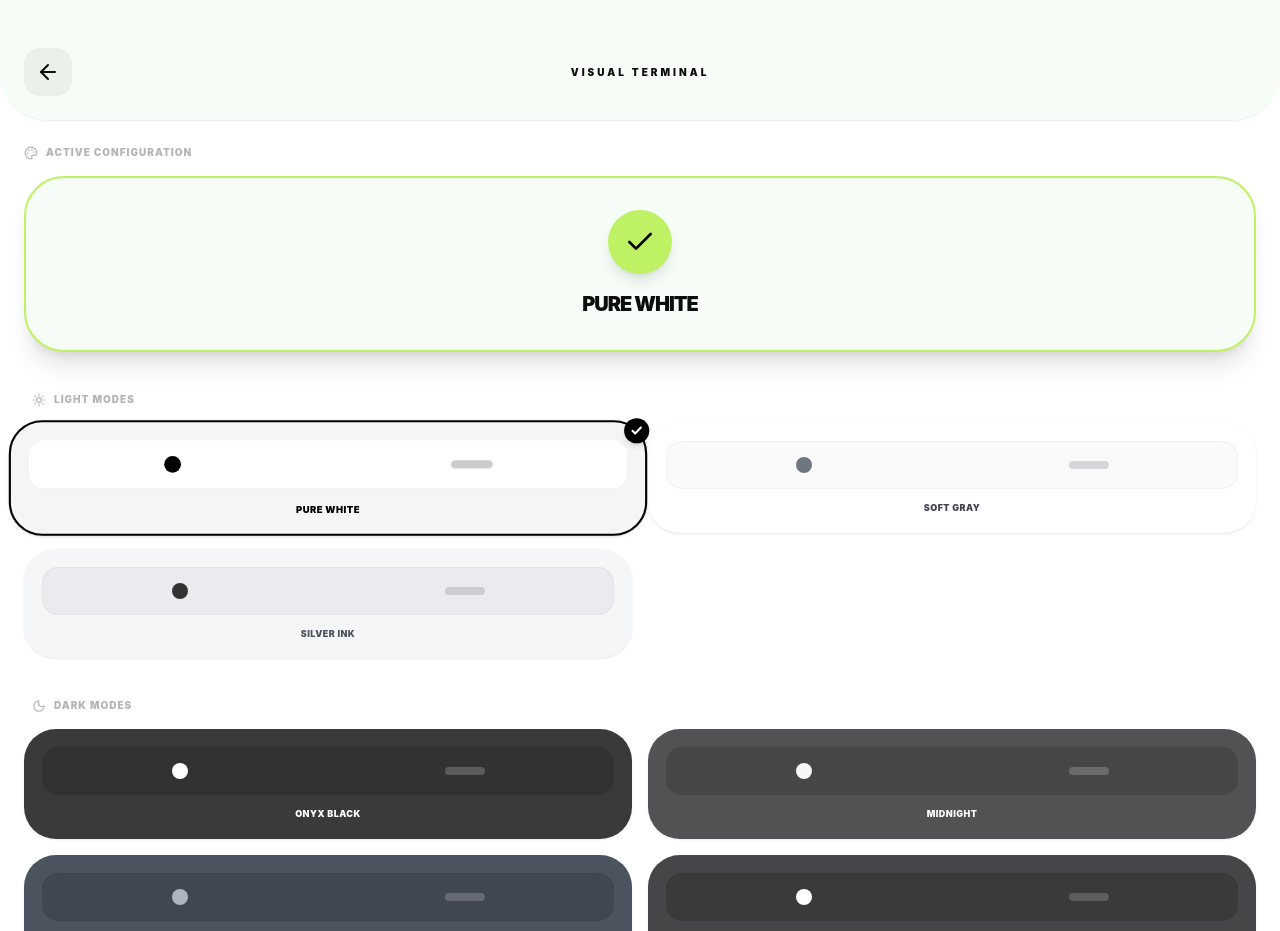
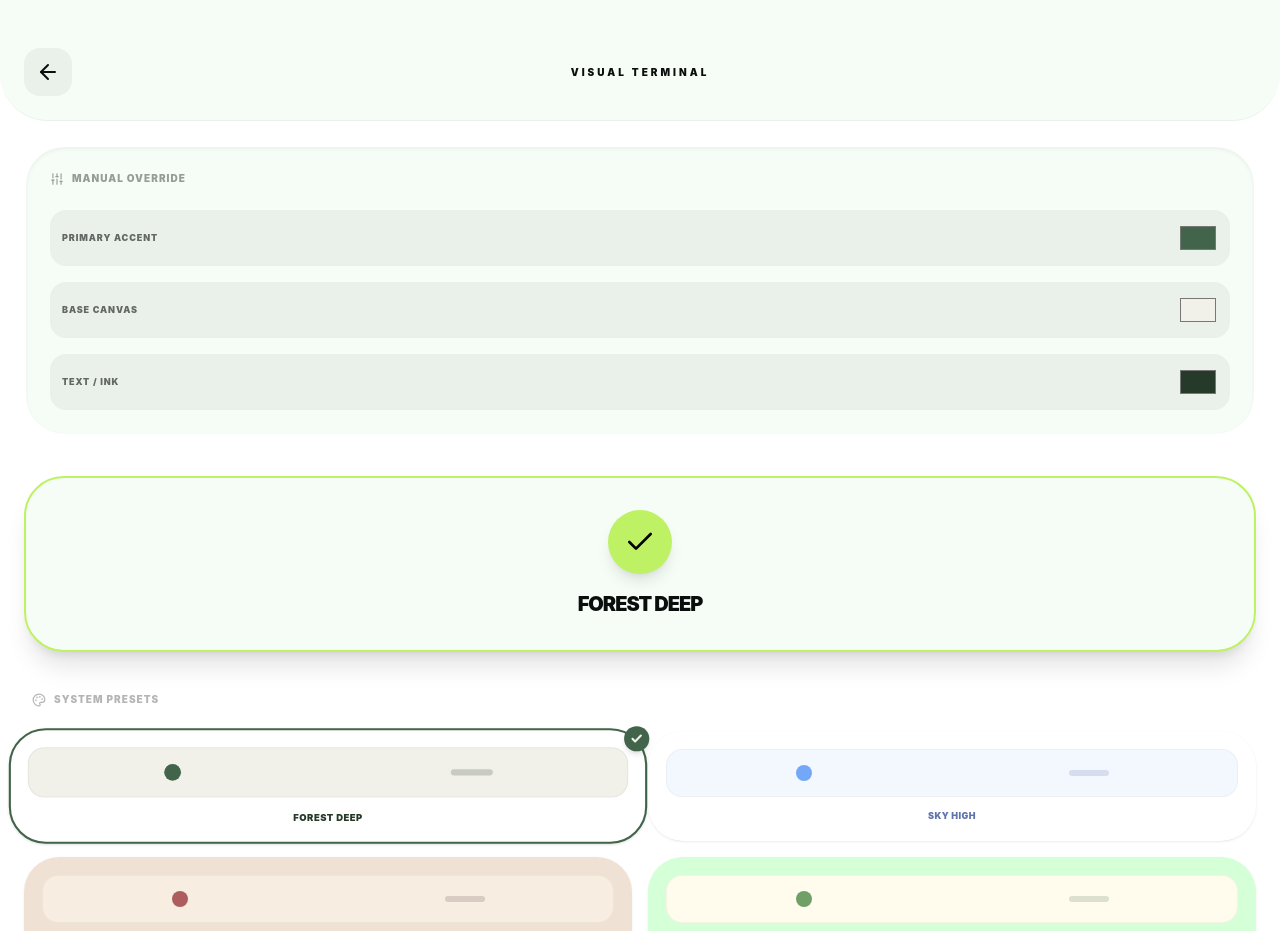
Before and after one commit to Rishi00009/money-app-fro, a React (Vite) app: page /settings in a window 1280 px wide. Shown: the top 931 px of the page. Built offline with nearby package versions, Linux system fonts and the light colour scheme.

Commit message:
add more theme

```diff
--- a/src/pages/Settings.jsx
+++ b/src/pages/Settings.jsx
@@ -1,30 +1,43 @@
 import React, { useState, useEffect } from 'react';
 import { useNavigate } from 'react-router-dom';
 import { motion, AnimatePresence } from 'framer-motion';
-import { ArrowLeft, Check, Sun, Moon, Palette } from 'lucide-react';
+import { ArrowLeft, Check, Sun, Moon, Palette, Sliders, Pipette } from 'lucide-react';
 import { haptic } from '../utils/haptics';
 
 const Settings = () => {
   const navigate = useNavigate();
 
-  // Monochrome Presets
-  const presets = {
-    light: [
+  const presets = [
+    // --- Originals ---
+    { name: 'Forest Deep', brand: '#41644A', bgPrimary: '#F1F0E9', bgSecondary: '#ffffff', textMain: '#263A29', brandText: '#F1F0E9' },
+    { name: 'Sky High', brand: '#3B82F6', bgPrimary: '#EFF6FF', bgSecondary: '#FFFFFF', textMain: '#1E3A8A' },
+
+    // --- New Palettes from Images (Nature & Earth) ---
+    { name: 'Crimson Earth', brand: '#8B1A1A', bgPrimary: '#F5E6D3', bgSecondary: '#E9D7C3', textMain: '#1A0505', brandText: '#FFFFFF' }, // Based on #8B1A1A
+    { name: 'Nature Bloom', brand: '#347928', bgPrimary: '#FFFBE6', bgSecondary: '#C2FFC7', textMain: '#1A3317', brandText: '#FFFFFF' }, // Based on #347928 & #C2FFC7
+    { name: 'Olive Grove', brand: '#708238', bgPrimary: '#F2F1E1', bgSecondary: '#FFFFFF', textMain: '#4B5320', brandText: '#FFFFFF' }, // Based on Olive Image
+    { name: 'Warm Desert', brand: '#E9A15A', bgPrimary: '#FFF0DC', bgSecondary: '#F5E6D3', textMain: '#3E2723', brandText: '#FFFFFF' }, // Based on #FFF0DC
+
+    // --- Monochrome & Monochrome Dark ---
     { name: 'Pure White', brand: '#000000', bgPrimary: '#FFFFFF', bgSecondary: '#F5F5F5', textMain: '#000000', brandText: '#FFFFFF' },
-      { name: 'Soft Gray', brand: '#4B5563', bgPrimary: '#F9FAFB', bgSecondary: '#FFFFFF', textMain: '#111827', brandText: '#FFFFFF' },
-      { name: 'Silver Ink', brand: '#000000', bgPrimary: '#E5E7EB', bgSecondary: '#F3F4F6', textMain: '#1F2937', brandText: '#FFFFFF' }
-    ],
-    dark: [
     { name: 'Onyx Black', brand: '#FFFFFF', bgPrimary: '#000000', bgSecondary: '#0A0A0A', textMain: '#FFFFFF', brandText: '#000000' },
-      { name: 'Midnight', brand: '#F3F4F6', bgPrimary: '#18181B', bgSecondary: '#27272A', textMain: '#FAFAFA', brandText: '#18181B' },
-      { name: 'Charcoal', brand: '#9CA3AF', bgPrimary: '#111827', bgSecondary: '#1F2937', textMain: '#F9FAFB', brandText: '#111827' },
-      { name: 'Obsidian', brand: '#FFFFFF', bgPrimary: '#09090B', bgSecondary: '#18181B', textMain: '#E4E4E7', brandText: '#09090B' }
-    ]
-  };
+    { name: 'Silver Ink', brand: '#000000', bgPrimary: '#E5E7EB', bgSecondary: '#F3F4F6', textMain: '#1F2937', brandText: '#FFFFFF' },
+
+    // --- Apt Dark Modes ---
+    { name: 'Cyber Dark', brand: '#bef264', bgPrimary: '#0F172A', bgSecondary: '#1E293B', textMain: '#F8FAF9' },
+    { name: 'Obsidian Gold', brand: '#FACC15', bgPrimary: '#09090B', bgSecondary: '#18181B', textMain: '#E4E4E7', brandText: '#000000' },
+    { name: 'Blood Moon', brand: '#FF4D4D', bgPrimary: '#000000', bgSecondary: '#0D0202', textMain: '#FFB3B3', brandText: '#000000' }
+  ];
 
   const [currentTheme, setCurrentTheme] = useState(() => {
     const saved = localStorage.getItem('app-theme');
-    return saved ? JSON.parse(saved) : presets.light[0];
+    return saved ? JSON.parse(saved) : presets[0];
+  });
+
+  const [manualColors, setManualColors] = useState({
+    brand: currentTheme.brand,
+    bgPrimary: currentTheme.bgPrimary,
+    textMain: currentTheme.textMain
   });
 
   const applyTheme = (theme) => {
@@ -35,15 +48,36 @@ const Settings = () => {
     const root = document.documentElement;
     root.style.setProperty('--brand-color', theme.brand);
     root.style.setProperty('--bg-primary', theme.bgPrimary);
-    root.style.setProperty('--bg-secondary', theme.bgSecondary);
+    root.style.setProperty('--bg-secondary', theme.bgSecondary || theme.bgPrimary);
     root.style.setProperty('--text-main', theme.textMain);
     root.style.setProperty('--brand-text', theme.brandText || '#FFFFFF');
+
+    setManualColors({
+      brand: theme.brand,
+      bgPrimary: theme.bgPrimary,
+      textMain: theme.textMain
+    });
+  };
+
+  const handleManualChange = (key, val) => {
+    const newColors = { ...manualColors, [key]: val };
+    setManualColors(newColors);
+
+    const customTheme = {
+      name: 'Custom Terminal',
+      brand: newColors.brand,
+      bgPrimary: newColors.bgPrimary,
+      bgSecondary: newColors.bgPrimary,
+      textMain: newColors.textMain,
+      brandText: '#FFFFFF'
+    };
+
+    applyTheme(customTheme);
   };
 
   return (
-    <div className="min-h-screen pb-20 transition-colors duration-500 select-none" style={{ backgroundColor: 'var(--bg-primary)' }}>
+    <div className="min-h-screen pb-32 transition-colors duration-500 select-none" style={{ backgroundColor: 'var(--bg-primary)' }}>
 
-      {/* HEADER */}
       <header className="p-6 pt-12 flex justify-between items-center border-b border-black/5" style={{ backgroundColor: 'var(--bg-secondary)', borderRadius: '0 0 3rem 3rem' }}>
         <button onClick={() => { haptic.light(); navigate('/home'); }} className="p-3 rounded-2xl bg-black/5 active:scale-90 transition-transform">
           <ArrowLeft size={24} style={{ color: 'var(--text-main)' }} />
@@ -54,28 +88,48 @@ const Settings = () => {
 
       <div className="p-6 space-y-10">
 
-        {/* CURRENT ACTIVE PREVIEW */}
-        <section>
-          <div className="flex items-center gap-2 mb-4 opacity-30">
-            <Palette size={14} style={{ color: 'var(--text-main)' }} />
-            <span className="text-[10px] font-black uppercase tracking-widest" style={{ color: 'var(--text-main)' }}>Active Configuration</span>
+        {/* MANUAL OVERRIDE */}
+        <section className="p-6 rounded-[2.5rem] border-2 shadow-inner" style={{ backgroundColor: 'var(--bg-secondary)', borderColor: 'var(--bg-primary)' }}>
+          <div className="flex items-center gap-2 mb-6 opacity-40">
+            <Sliders size={14} style={{ color: 'var(--text-main)' }} />
+            <span className="text-[10px] font-black uppercase tracking-widest" style={{ color: 'var(--text-main)' }}>Manual Override</span>
           </div>
-          <div className="p-8 rounded-[2.5rem] border-2 flex flex-col items-center justify-center gap-4 shadow-xl" style={{ backgroundColor: 'var(--bg-secondary)', borderColor: 'var(--brand-color)' }}>
+          <div className="space-y-4">
+            {[
+              { label: 'Primary Accent', key: 'brand' },
+              { label: 'Base Canvas', key: 'bgPrimary' },
+              { label: 'Text / Ink', key: 'textMain' }
+            ].map((field) => (
+              <div key={field.key} className="flex items-center justify-between p-3 rounded-2xl bg-black/5">
+                <span className="text-[9px] font-black uppercase tracking-widest opacity-60" style={{ color: 'var(--text-main)' }}>{field.label}</span>
+                <input
+                  type="color"
+                  value={manualColors[field.key]}
+                  onChange={(e) => handleManualChange(field.key, e.target.value)}
+                  className="w-10 h-8 rounded-lg cursor-pointer bg-transparent border-none"
+                />
+              </div>
+            ))}
+          </div>
+        </section>
+
+        {/* ACTIVE PREVIEW */}
+        <section className="p-8 rounded-[2.5rem] border-2 flex flex-col items-center justify-center gap-4 shadow-xl" style={{ backgroundColor: 'var(--bg-secondary)', borderColor: 'var(--brand-color)' }}>
             <div className="w-16 h-16 rounded-full flex items-center justify-center shadow-lg" style={{ backgroundColor: 'var(--brand-color)' }}>
                 <Check size={32} style={{ color: 'var(--brand-text)' }} />
             </div>
             <h2 className="text-xl font-black uppercase tracking-tighter" style={{ color: 'var(--text-main)' }}>{currentTheme.name}</h2>
-          </div>
         </section>
 
-        {/* LIGHT MODES */}
-        <section className="space-y-4">
-          <div className="flex items-center gap-2 px-2 opacity-30">
-            <Sun size={14} style={{ color: 'var(--text-main)' }} />
-            <span className="text-[10px] font-black uppercase tracking-widest" style={{ color: 'var(--text-main)' }}>Light Modes</span>
+        {/* PRESETS GRID */}
+        <section className="space-y-6">
+          <div className="flex items-center gap-2 opacity-30 px-2">
+            <Palette size={14} style={{ color: 'var(--text-main)' }} />
+            <span className="text-[10px] font-black uppercase tracking-widest" style={{ color: 'var(--text-main)' }}>System Presets</span>
           </div>
+
           <div className="grid grid-cols-2 gap-4">
-            {presets.light.map((t) => (
+            {presets.map((t) => (
               <ThemeCard
                 key={t.name}
                 theme={t}
@@ -85,59 +139,32 @@ const Settings = () => {
             ))}
           </div>
         </section>
-
-        {/* DARK MODES */}
-        <section className="space-y-4">
-          <div className="flex items-center gap-2 px-2 opacity-30">
-            <Moon size={14} style={{ color: 'var(--text-main)' }} />
-            <span className="text-[10px] font-black uppercase tracking-widest" style={{ color: 'var(--text-main)' }}>Dark Modes</span>
-          </div>
-          <div className="grid grid-cols-2 gap-4">
-            {presets.dark.map((t) => (
-              <ThemeCard
-                key={t.name}
-                theme={t}
-                isActive={currentTheme.name === t.name}
-                onClick={() => applyTheme(t)}
-              />
-            ))}
-          </div>
-        </section>
-
       </div>
     </div>
   );
 };
 
-// HELPER COMPONENT: Theme Card
-const ThemeCard = ({ theme, isActive, onClick }) => {
-  return (
+const ThemeCard = ({ theme, isActive, onClick }) => (
   <motion.button
     whileTap={{ scale: 0.95 }}
     onClick={onClick}
-      className={`relative p-4 rounded-[2rem] border-2 transition-all flex flex-col items-center gap-3 shadow-sm ${isActive ? 'scale-105' : 'opacity-80'}`}
+    className={`relative p-4 rounded-[2.2rem] border-2 transition-all flex flex-col items-center gap-3 shadow-sm ${isActive ? 'scale-105' : 'opacity-70'}`}
     style={{
-        backgroundColor: theme.bgSecondary,
+      backgroundColor: theme.bgSecondary || theme.bgPrimary,
       borderColor: isActive ? theme.brand : 'transparent'
     }}
   >
-      {/* Small UI Preview inside card */}
     <div className="w-full h-12 rounded-2xl flex items-center justify-around overflow-hidden border border-black/5" style={{ backgroundColor: theme.bgPrimary }}>
       <div className="w-4 h-4 rounded-full" style={{ backgroundColor: theme.brand }} />
-        <div className="w-10 h-2 rounded-full" style={{ backgroundColor: theme.textMain, opacity: 0.2 }} />
+      <div className="w-10 h-1.5 rounded-full" style={{ backgroundColor: theme.textMain, opacity: 0.2 }} />
     </div>
-
-      <span className="text-[9px] font-black uppercase tracking-wider" style={{ color: theme.textMain }}>
-        {theme.name}
-      </span>
-
+    <span className="text-[9px] font-black uppercase tracking-wider" style={{ color: theme.textMain }}>{theme.name}</span>
     {isActive && (
       <div className="absolute -top-1 -right-1 w-6 h-6 rounded-full flex items-center justify-center shadow-md" style={{ backgroundColor: theme.brand }}>
-          <Check size={12} style={{ color: theme.brandText }} strokeWidth={4} />
+        <Check size={12} style={{ color: theme.brandText || '#fff' }} strokeWidth={4} />
       </div>
     )}
   </motion.button>
 );
-};
 
 export default Settings;
```
Lines whose indentation alone changed are shown as unchanged.
